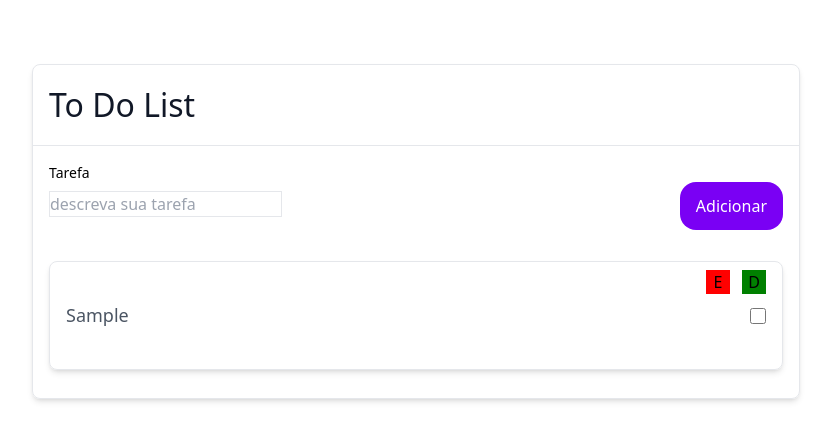
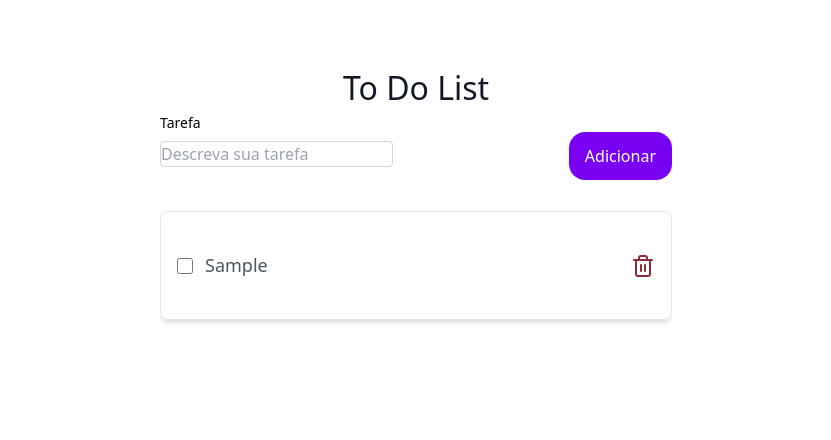
Before and after one commit to SamuelSsc/front-testing, a React (Vite) app: page / in a window 1280 px wide. Both pictures are taken after typing "Sample" into the empty fields and a click on the button "Adicionar". Shown: the top 440 px of the page, without its empty margins (224-1055 px from the left). Built offline with nearby package versions, Linux system fonts and the light colour scheme.

Commit message:
adjusting page components

```diff
--- a/package.json
+++ b/package.json
@@ -12,6 +12,7 @@
   "dependencies": {
     "@vitejs/plugin-react": "4.3.4",
     "clsx": "^2.1.1",
+    "lucide-react": "^0.469.0",
     "postcss-advanced-variables": "5.0.0",
     "react": "18.3.1",
     "react-dom": "18.3.1",
@@ -39,7 +40,7 @@
     "eslint-plugin-react-hooks": "5.1.0-rc.0",
     "eslint-plugin-react-refresh": "0.4.12",
     "globals": "15.9.0",
-    "install": "0.13.0",
+    "install": "^0.13.0",
     "jest": "29.7.0",
     "jest-environment-jsdom": "29.7.0",
     "jest-esm-transformer": "1.0.0",
--- a/src/App.tsx
+++ b/src/App.tsx
@@ -1,55 +1,89 @@
-import  { useState } from "react";
-import { Button, Card, CardBody,  CardHeader } from "./atomic";
+import { useState } from "react";
+import { Button, Card, CardBody, Colors } from "./atomic";
 import { BodyPrimary, H1, InputLabel } from "@atomic/atm.typography";
-
+import { Trash2 } from "lucide-react";
 
 function App() {
-  const [tasks, setTasks] = useState<string[]>([])
-  const [newTaskValue, setNewTaskValue] = useState<string>()
-  const [inputKey, setInputKey] = useState<number>(0)
+  const [tasks, setTasks] = useState<{ text: string; checked: boolean }[]>([]);
+  const [newTaskValue, setNewTaskValue] = useState<string>();
+  const [inputKey, setInputKey] = useState<number>(0);
 
   const handleAddedNewTask = () => {
-    setTasks((prev)=> newTaskValue ? [...prev, newTaskValue]: [...prev])
-    setInputKey((prev)=> prev+1)
-  }
+    if (!newTaskValue || tasks.some((task) => task.text === newTaskValue))
+      return;
+    const newTask = { text: newTaskValue, checked: false };
+    setTasks((prev) => [newTask, ...prev]);
+    setInputKey((prev) => prev + 1);
+  };
+
+  const handleDeleteTask = (text: string) => {
+    setTasks((prev) => prev.filter((task) => task.text !== text));
+  };
+
+  const handleCheck = (text: string) => {
+    setTasks((prev) => {
+      const updatedTasks = prev.map((task) =>
+        task.text === text ? { ...task, checked: !task.checked } : task
+      );
+
+      const unchecked = updatedTasks.filter((task) => !task.checked);
+      const checked = updatedTasks.filter((task) => task.checked);
+
+      return [...unchecked, ...checked];
+    });
+  };
 
   return (
     <>
       <div className="flex justify-center my-xxl">
-      <Card className="w-3/5">
-        <CardHeader>
-        <H1>To Do List</H1>
-        </CardHeader>
-        <CardBody>
-        <div className="flex flex justify-between items-center">
+        <section className="w-2/5">
+          <H1 className="text-center">To Do List</H1>
+          <div className="flex justify-between items-center">
             <div className="flex flex-col mb-xl">
               <InputLabel>Tarefa</InputLabel>
-          {/* toDo: create component input */}
-          <input placeholder="descreva sua tarefa" className="border borde" onChange={(e)=> setNewTaskValue(e.target.value)} key={`input-add-new-task-${inputKey}`}/>
+              <input
+                placeholder="Descreva sua tarefa"
+                className="border border-gray-300 p-2 rounded"
+                onChange={(e) => setNewTaskValue(e.target.value)}
+                key={`input-add-new-task-${inputKey}`}
+              />
             </div>
             <Button onClick={handleAddedNewTask}>Adicionar</Button>
           </div>
-          {tasks.map((item)=> (
-            <Card className="py-lg my-sm relative">
+          <section className="max-h-[calc(100vh-300px)] overflow-y-auto">
+            {tasks.map((task) => (
+              <Card key={task.text} className="py-lg my-sm relative">
                 <CardBody>
-              <div className="flex flex justify-between items-center">
-                <BodyPrimary>{item}</BodyPrimary>
-                {/* toDo: create component checkbox */}
-                <div className="flex flex-col">
-                  <input type="checkbox" className="h-md w-md"/>
+                  <div className="flex justify-between items-center">
+                    <div className="flex items-center justify-center gap-sm">
+                      <input
+                        type="checkbox"
+                        className="h-md w-md"
+                        checked={task.checked}
+                        onChange={() => handleCheck(task.text)}
+                      />
+                      <BodyPrimary
+                        className={`${
+                          task.checked ? "line-through text-gray-500" : ""
+                        }`}
+                      >
+                        {task.text}
+                      </BodyPrimary>
                     </div>
-                  <div className="absolute right-md top-xs flex gap-sm mb-md">
-                    {/* Edit and delete funtionality */}
-                    <button className="bg-[red] w-lg h-lg">E</button>
-                    <button className="bg-[green] w-lg h-lg">D</button>
+                    <div className="flex flex-row gap-sm">
+                      <button
+                        className="w-lg h-lg"
+                        onClick={() => handleDeleteTask(task.text)}
+                      >
+                        <Trash2 color={Colors.feedback.error} />
+                      </button>
                     </div>
                   </div>
                 </CardBody>
               </Card>
             ))}
-        </CardBody>
-        {/* <CardFooter>Footer</CardFooter> */}
-      </Card>
+          </section>
+        </section>
       </div>
     </>
   );
--- a/src/atomic/obj.constants/constants.ts
+++ b/src/atomic/obj.constants/constants.ts
@@ -1,13 +1,13 @@
 export const Spacing = {
-  none: '0',
-  xxs: '4px',
-  xs: '8px',
-  sm: '12px',
-  md: '16px',
-  lg: '24px',
-  xl: '32px',
-  xxl: '64px',
-}
+  none: "0",
+  xxs: "4px",
+  xs: "8px",
+  sm: "12px",
+  md: "16px",
+  lg: "24px",
+  xl: "32px",
+  xxl: "64px",
+};
 
 export const Colors = {
   primary: "#7A00F4",
@@ -18,16 +18,21 @@ export const Colors = {
     medium: "#C4C4C4",
     hard: "#7A7A7A",
   },
-}
+  feedback: {
+    success: "#008572",
+    error: "#892E38",
+    warning: "#B2911E",
+  },
+};
 
 export const FontSize = {
-    '3xs': '12px',
-    '2xs': '14px',
-    xs: '16px',
-    sm: '18px',
-    md: '20px',
-    lg: '24px',
-    xl: '32px',
-}
+  "3xs": "12px",
+  "2xs": "14px",
+  xs: "16px",
+  sm: "18px",
+  md: "20px",
+  lg: "24px",
+  xl: "32px",
+};
 
-export const ButtonHeight = "48px"
+export const ButtonHeight = "48px";
--- a/tailwind.config.ts
+++ b/tailwind.config.ts
@@ -1,23 +1,21 @@
-import {Colors,Spacing} from './src/atomic/obj.constants/constants'
+import { Colors, Spacing } from "./src/atomic/obj.constants/constants";
 /** @type {import('tailwindcss').Config} */
 module.exports = {
   content: ["./src/**/*.{js,jsx,ts,tsx}"],
   theme: {
     spacing: Spacing,
     fontSize: {
-      '3xs': '12px',
-      '2xs': '14px',
-      xs: '16px',
-      sm: '18px',
-      md: '20px',
-      lg: '24px',
-      xl: '32px',
+      "3xs": "12px",
+      "2xs": "14px",
+      xs: "16px",
+      sm: "18px",
+      md: "20px",
+      lg: "24px",
+      xl: "32px",
     },
     extend: {
-      colors: {
-        primary:Colors.primary,
-      },
+      colors: Colors,
     },
   },
   plugins: [],
-}
+};
```
Also changed, not shown: 1 other file (tests, documents, lock files or other folders). Lines whose indentation alone changed are shown as unchanged.
